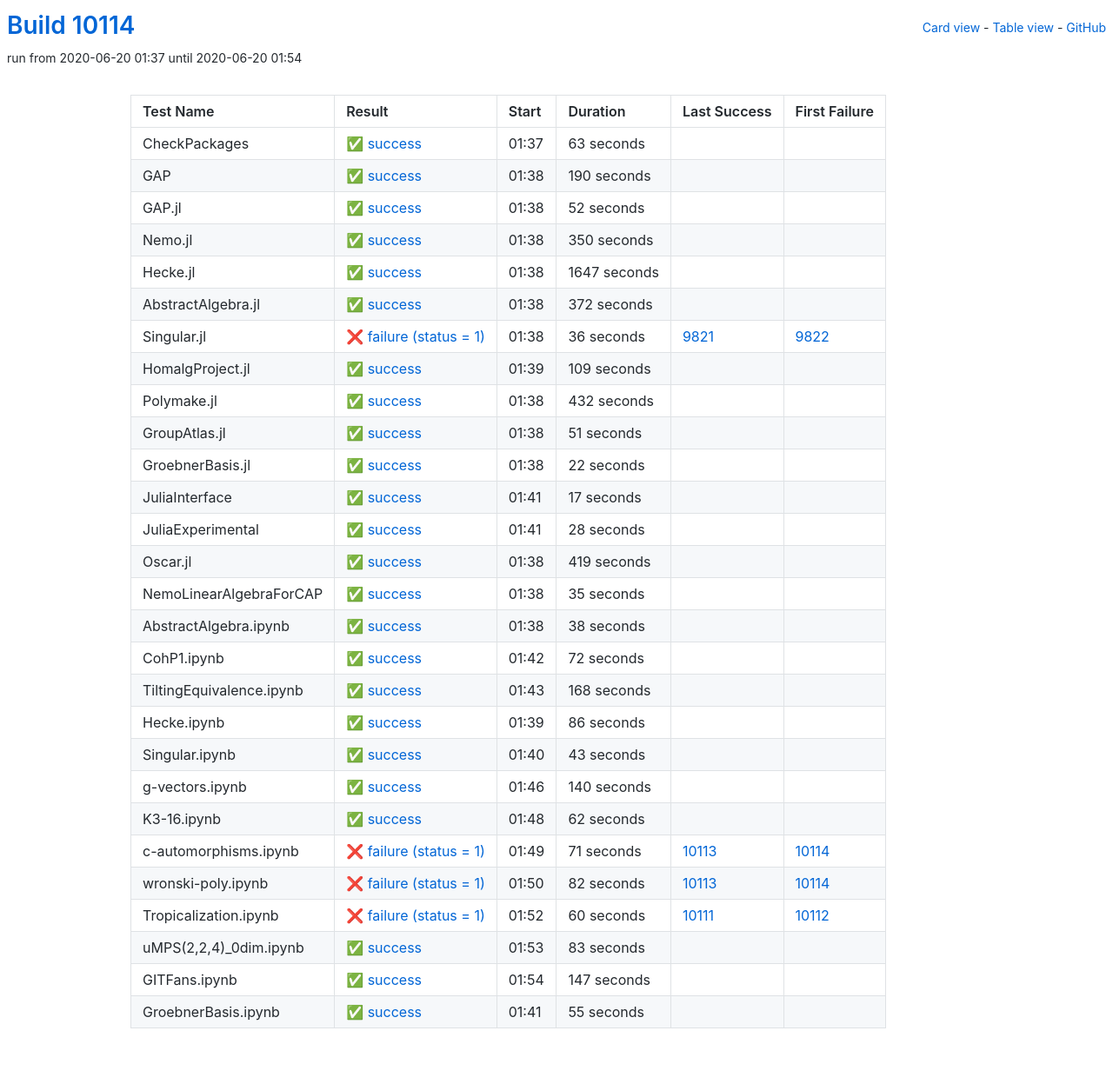
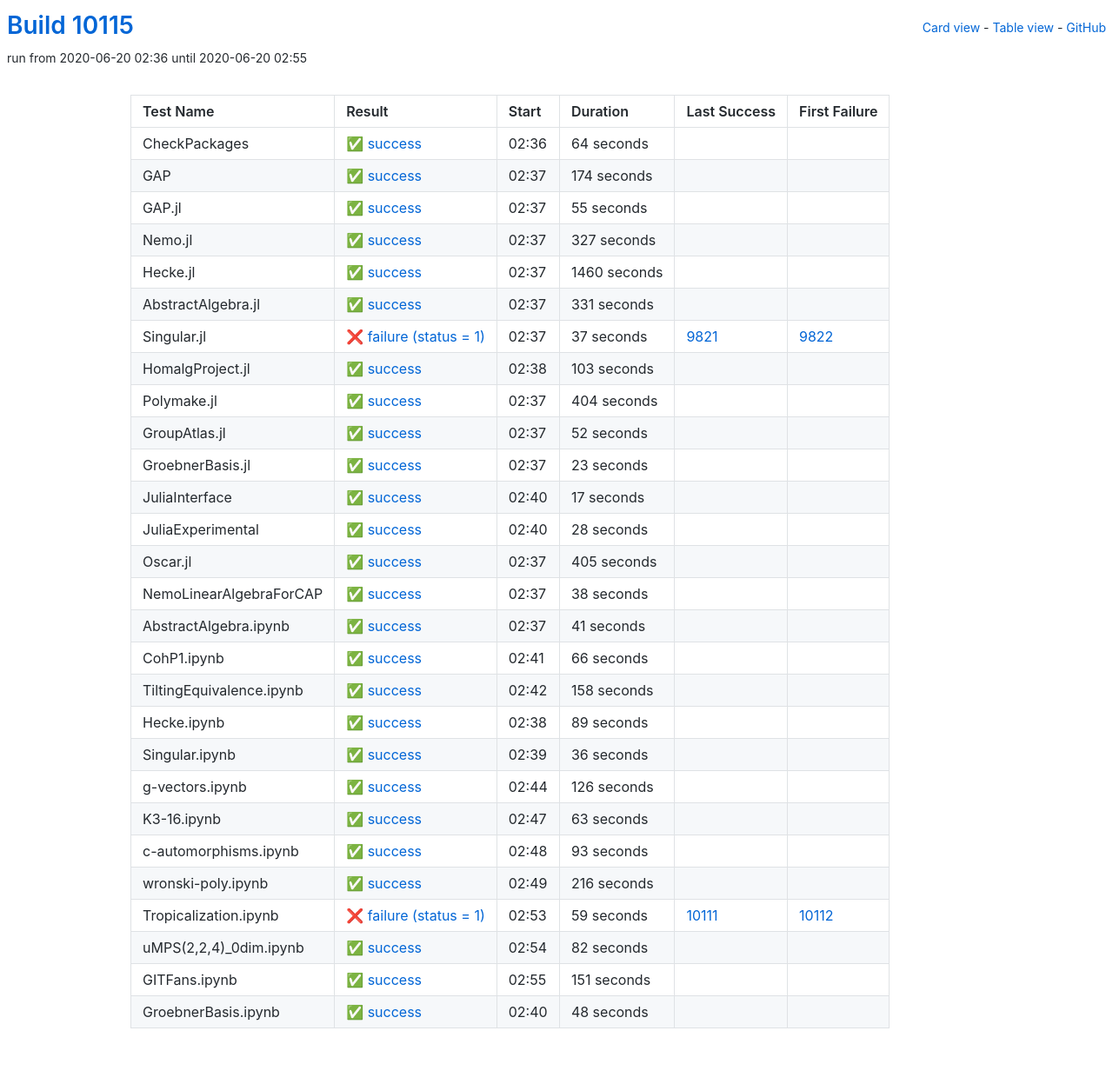
Before and after one commit to oscar-system/oscar-ci-status, a Jekyll site: the page built from table.html, in a window 1280 px wide. Shown: the whole page at 87% size. Built offline with Jekyll 4.4.1, drawn with Linux system fonts in a browser that asks for light colours.

Commit message:
Build #10115

```diff
--- a/_data/ci.yml
+++ b/_data/ci.yml
@@ -1,6 +1,6 @@
 ---
-build: 10114
-build_url: https://oscarci.mathematik.uni-kl.de/job/oscar/10114/
+build: 10115
+build_url: https://oscarci.mathematik.uni-kl.de/job/oscar/10115/
 job: oscar
 organization: oscar-system
 repo: oscar-ci-status
@@ -8,32 +8,116 @@
 tests:
 - name: CheckPackages
   id: checkpackages
-  log: https://oscarci.mathematik.uni-kl.de/job/oscar/10114/artifact/logs/build-10114/CheckPackages.log
-  start: 2020-06-20 01:37
+  log: https://oscarci.mathematik.uni-kl.de/job/oscar/10115/artifact/logs/build-10115/CheckPackages.log
+  start: 2020-06-20 02:36
   success: true
   exitcode: 0
   status: success
-  duration: 63
+  duration: 64
   last_success: false
   last_success_url:
   first_failure: false
   first_failure_url:
 - name: GAP
   id: gap
-  log: https://oscarci.mathematik.uni-kl.de/job/oscar/10114/artifact/logs/build-10114/GAP.log
-  start: 2020-06-20 01:38
+  log: https://oscarci.mathematik.uni-kl.de/job/oscar/10115/artifact/logs/build-10115/GAP.log
+  start: 2020-06-20 02:37
   success: true
   exitcode: 0
   status: success
-  duration: 190
+  duration: 174
   last_success: false
   last_success_url:
   first_failure: false
   first_failure_url:
 - name: GAP.jl
   id: gap-jl
-  log: https://oscarci.mathematik.uni-kl.de/job/oscar/10114/artifact/logs/build-10114/GAP.jl.log
-  start: 2020-06-20 01:38
+  log: https://oscarci.mathematik.uni-kl.de/job/oscar/10115/artifact/logs/build-10115/GAP.jl.log
+  start: 2020-06-20 02:37
+  success: true
+  exitcode: 0
+  status: success
+  duration: 55
+  last_success: false
+  last_success_url:
+  first_failure: false
+  first_failure_url:
+- name: Nemo.jl
+  id: nemo-jl
+  log: https://oscarci.mathematik.uni-kl.de/job/oscar/10115/artifact/logs/build-10115/Nemo.jl.log
+  start: 2020-06-20 02:37
+  success: true
+  exitcode: 0
+  status: success
+  duration: 327
+  last_success: false
+  last_success_url:
+  first_failure: false
+  first_failure_url:
+- name: Hecke.jl
+  id: hecke-jl
+  log: https://oscarci.mathematik.uni-kl.de/job/oscar/10115/artifact/logs/build-10115/Hecke.jl.log
+  start: 2020-06-20 02:37
+  success: true
+  exitcode: 0
+  status: success
+  duration: 1460
+  last_success: false
+  last_success_url:
+  first_failure: false
+  first_failure_url:
+- name: AbstractAlgebra.jl
+  id: abstractalgebra-jl
+  log: https://oscarci.mathematik.uni-kl.de/job/oscar/10115/artifact/logs/build-10115/AbstractAlgebra.jl.log
+  start: 2020-06-20 02:37
+  success: true
+  exitcode: 0
+  status: success
+  duration: 331
+  last_success: false
+  last_success_url:
+  first_failure: false
+  first_failure_url:
+- name: Singular.jl
+  id: singular-jl
+  log: https://oscarci.mathematik.uni-kl.de/job/oscar/10115/artifact/logs/build-10115/Singular.jl.log
+  start: 2020-06-20 02:37
+  success: false
+  exitcode: 1
+  status: failure
+  duration: 37
+  last_success: 9821
+  last_success_url: https://oscarci.mathematik.uni-kl.de/job/oscar/9821/
+  first_failure: 9822
+  first_failure_url: https://oscarci.mathematik.uni-kl.de/job/oscar/9822/
+- name: HomalgProject.jl
+  id: homalgproject-jl
+  log: https://oscarci.mathematik.uni-kl.de/job/oscar/10115/artifact/logs/build-10115/HomalgProject.jl.log
+  start: 2020-06-20 02:38
+  success: true
+  exitcode: 0
+  status: success
+  duration: 103
+  last_success: false
+  last_success_url:
+  first_failure: false
+  first_failure_url:
+- name: Polymake.jl
+  id: polymake-jl
+  log: https://oscarci.mathematik.uni-kl.de/job/oscar/10115/artifact/logs/build-10115/Polymake.jl.log
+  start: 2020-06-20 02:37
+  success: true
+  exitcode: 0
+  status: success
+  duration: 404
+  last_success: false
+  last_success_url:
+  first_failure: false
+  first_failure_url:
+- name: GroupAtlas.jl
+  id: groupatlas-jl
+  log: https://oscarci.mathematik.uni-kl.de/job/oscar/10115/artifact/logs/build-10115/GroupAtlas.jl.log
+  start: 2020-06-20 02:37
   success: true
   exitcode: 0
   status: success
@@ -42,106 +126,22 @@
   last_success_url:
   first_failure: false
   first_failure_url:
-- name: Nemo.jl
-  id: nemo-jl
-  log: https://oscarci.mathematik.uni-kl.de/job/oscar/10114/artifact/logs/build-10114/Nemo.jl.log
-  start: 2020-06-20 01:38
+- name: GroebnerBasis.jl
+  id: groebnerbasis-jl
+  log: https://oscarci.mathematik.uni-kl.de/job/oscar/10115/artifact/logs/build-10115/GroebnerBasis.jl.log
+  start: 2020-06-20 02:37
   success: true
   exitcode: 0
   status: success
-  duration: 350
-  last_success: false
-  last_success_url:
-  first_failure: false
-  first_failure_url:
-- name: Hecke.jl
-  id: hecke-jl
-  log: https://oscarci.mathematik.uni-kl.de/job/oscar/10114/artifact/logs/build-10114/Hecke.jl.log
-  start: 2020-06-20 01:38
-  success: true
-  exitcode: 0
-  status: success
-  duration: 1647
-  last_success: false
-  last_success_url:
-  first_failure: false
-  first_failure_url:
-- name: AbstractAlgebra.jl
-  id: abstractalgebra-jl
-  log: https://oscarci.mathematik.uni-kl.de/job/oscar/10114/artifact/logs/build-10114/AbstractAlgebra.jl.log
-  start: 2020-06-20 01:38
-  success: true
-  exitcode: 0
-  status: success
-  duration: 372
-  last_success: false
-  last_success_url:
-  first_failure: false
-  first_failure_url:
-- name: Singular.jl
-  id: singular-jl
-  log: https://oscarci.mathematik.uni-kl.de/job/oscar/10114/artifact/logs/build-10114/Singular.jl.log
-  start: 2020-06-20 01:38
-  success: false
-  exitcode: 1
-  status: failure
-  duration: 36
-  last_success: 9821
-  last_success_url: https://oscarci.mathematik.uni-kl.de/job/oscar/9821/
-  first_failure: 9822
-  first_failure_url: https://oscarci.mathematik.uni-kl.de/job/oscar/9822/
-- name: HomalgProject.jl
-  id: homalgproject-jl
-  log: https://oscarci.mathematik.uni-kl.de/job/oscar/10114/artifact/logs/build-10114/HomalgProject.jl.log
-  start: 2020-06-20 01:39
-  success: true
-  exitcode: 0
-  status: success
-  duration: 109
-  last_success: false
-  last_success_url:
-  first_failure: false
-  first_failure_url:
-- name: Polymake.jl
-  id: polymake-jl
-  log: https://oscarci.mathematik.uni-kl.de/job/oscar/10114/artifact/logs/build-10114/Polymake.jl.log
-  start: 2020-06-20 01:38
-  success: true
-  exitcode: 0
-  status: success
-  duration: 432
-  last_success: false
-  last_success_url:
-  first_failure: false
-  first_failure_url:
-- name: GroupAtlas.jl
-  id: groupatlas-jl
-  log: https://oscarci.mathematik.uni-kl.de/job/oscar/10114/artifact/logs/build-10114/GroupAtlas.jl.log
-  start: 2020-06-20 01:38
-  success: true
-  exitcode: 0
-  status: success
-  duration: 51
-  last_success: false
-  last_success_url:
-  first_failure: false
-  first_failure_url:
-- name: GroebnerBasis.jl
-  id: groebnerbasis-jl
-  log: https://oscarci.mathematik.uni-kl.de/job/oscar/10114/artifact/logs/build-10114/GroebnerBasis.jl.log
-  start: 2020-06-20 01:38
-  success: true
-  exitcode: 0
-  status: success
-  duration: 22
+  duration: 23
   last_success: false
   last_success_url:
   first_failure: false
   first_failure_url:
 - name: JuliaInterface
   id: juliainterface
-  log: https://oscarci.mathematik.uni-kl.de/job/oscar/10114/artifact/logs/build-10114/JuliaInterface.log
-  start: 2020-06-20 01:41
+  log: https://oscarci.mathematik.uni-kl.de/job/oscar/10115/artifact/logs/build-10115/JuliaInterface.log
+  start: 2020-06-20 02:40
   success: true
   exitcode: 0
   status: success
@@ -152,8 +152,8 @@
   first_failure_url:
 - name: JuliaExperimental
   id: juliaexperimental
-  log: https://oscarci.mathematik.uni-kl.de/job/oscar/10114/artifact/logs/build-10114/JuliaExperimental.log
-  start: 2020-06-20 01:41
+  log: https://oscarci.mathematik.uni-kl.de/job/oscar/10115/artifact/logs/build-10115/JuliaExperimental.log
+  start: 2020-06-20 02:40
   success: true
   exitcode: 0
   status: success
@@ -164,32 +164,20 @@
   first_failure_url:
 - name: Oscar.jl
   id: oscar-jl
-  log: https://oscarci.mathematik.uni-kl.de/job/oscar/10114/artifact/logs/build-10114/Oscar.jl.log
-  start: 2020-06-20 01:38
+  log: https://oscarci.mathematik.uni-kl.de/job/oscar/10115/artifact/logs/build-10115/Oscar.jl.log
+  start: 2020-06-20 02:37
   success: true
   exitcode: 0
   status: success
-  duration: 419
+  duration: 405
   last_success: false
   last_success_url:
   first_failure: false
   first_failure_url:
 - name: NemoLinearAlgebraForCAP
   id: nemolinearalgebraforcap
-  log: https://oscarci.mathematik.uni-kl.de/job/oscar/10114/artifact/logs/build-10114/NemoLinearAlgebraForCAP.log
-  start: 2020-06-20 01:38
-  success: true
-  exitcode: 0
-  status: success
-  duration: 35
-  last_success: false
-  last_success_url:
-  first_failure: false
-  first_failure_url:
-- name: AbstractAlgebra.ipynb
-  id: abstractalgebra-ipynb
-  log: https://oscarci.mathematik.uni-kl.de/job/oscar/10114/artifact/logs/build-10114/AbstractAlgebra.ipynb.log
-  start: 2020-06-20 01:38
+  log: https://oscarci.mathematik.uni-kl.de/job/oscar/10115/artifact/logs/build-10115/NemoLinearAlgebraForCAP.log
+  start: 2020-06-20 02:37
   success: true
   exitcode: 0
   status: success
@@ -198,146 +186,158 @@
   last_success_url:
   first_failure: false
   first_failure_url:
-- name: CohP1.ipynb
-  id: cohp1-ipynb
-  log: https://oscarci.mathematik.uni-kl.de/job/oscar/10114/artifact/logs/build-10114/CohP1.ipynb.log
-  start: 2020-06-20 01:42
+- name: AbstractAlgebra.ipynb
+  id: abstractalgebra-ipynb
+  log: https://oscarci.mathematik.uni-kl.de/job/oscar/10115/artifact/logs/build-10115/AbstractAlgebra.ipynb.log
+  start: 2020-06-20 02:37
   success: true
   exitcode: 0
   status: success
-  duration: 72
+  duration: 41
+  last_success: false
+  last_success_url:
+  first_failure: false
+  first_failure_url:
+- name: CohP1.ipynb
+  id: cohp1-ipynb
+  log: https://oscarci.mathematik.uni-kl.de/job/oscar/10115/artifact/logs/build-10115/CohP1.ipynb.log
+  start: 2020-06-20 02:41
+  success: true
+  exitcode: 0
+  status: success
+  duration: 66
   last_success: false
   last_success_url:
   first_failure: false
   first_failure_url:
 - name: TiltingEquivalence.ipynb
   id: tiltingequivalence-ipynb
-  log: https://oscarci.mathematik.uni-kl.de/job/oscar/10114/artifact/logs/build-10114/TiltingEquivalence.ipynb.log
-  start: 2020-06-20 01:43
+  log: https://oscarci.mathematik.uni-kl.de/job/oscar/10115/artifact/logs/build-10115/TiltingEquivalence.ipynb.log
+  start: 2020-06-20 02:42
   success: true
   exitcode: 0
   status: success
-  duration: 168
+  duration: 158
   last_success: false
   last_success_url:
   first_failure: false
   first_failure_url:
 - name: Hecke.ipynb
   id: hecke-ipynb
-  log: https://oscarci.mathematik.uni-kl.de/job/oscar/10114/artifact/logs/build-10114/Hecke.ipynb.log
-  start: 2020-06-20 01:39
+  log: https://oscarci.mathematik.uni-kl.de/job/oscar/10115/artifact/logs/build-10115/Hecke.ipynb.log
+  start: 2020-06-20 02:38
   success: true
   exitcode: 0
   status: success
-  duration: 86
+  duration: 89
   last_success: false
   last_success_url:
   first_failure: false
   first_failure_url:
 - name: Singular.ipynb
   id: singular-ipynb
-  log: https://oscarci.mathematik.uni-kl.de/job/oscar/10114/artifact/logs/build-10114/Singular.ipynb.log
-  start: 2020-06-20 01:40
+  log: https://oscarci.mathematik.uni-kl.de/job/oscar/10115/artifact/logs/build-10115/Singular.ipynb.log
+  start: 2020-06-20 02:39
   success: true
   exitcode: 0
   status: success
-  duration: 43
+  duration: 36
   last_success: false
   last_success_url:
   first_failure: false
   first_failure_url:
 - name: g-vectors.ipynb
   id: g-vectors-ipynb
-  log: https://oscarci.mathematik.uni-kl.de/job/oscar/10114/artifact/logs/build-10114/g-vectors.ipynb.log
-  start: 2020-06-20 01:46
+  log: https://oscarci.mathematik.uni-kl.de/job/oscar/10115/artifact/logs/build-10115/g-vectors.ipynb.log
+  start: 2020-06-20 02:44
   success: true
   exitcode: 0
   status: success
-  duration: 140
+  duration: 126
   last_success: false
   last_success_url:
   first_failure: false
   first_failure_url:
 - name: K3-16.ipynb
   id: k3-16-ipynb
-  log: https://oscarci.mathematik.uni-kl.de/job/oscar/10114/artifact/logs/build-10114/K3-16.ipynb.log
-  start: 2020-06-20 01:48
+  log: https://oscarci.mathematik.uni-kl.de/job/oscar/10115/artifact/logs/build-10115/K3-16.ipynb.log
+  start: 2020-06-20 02:47
   success: true
   exitcode: 0
   status: success
-  duration: 62
+  duration: 63
   last_success: false
   last_success_url:
   first_failure: false
   first_failure_url:
 - name: c-automorphisms.ipynb
   id: c-automorphisms-ipynb
-  log: https://oscarci.mathematik.uni-kl.de/job/oscar/10114/artifact/logs/build-10114/c-automorphisms.ipynb.log
-  start: 2020-06-20 01:49
+  log: https://oscarci.mathematik.uni-kl.de/job/oscar/10115/artifact/logs/build-10115/c-automorphisms.ipynb.log
+  start: 2020-06-20 02:48
+  success: true
+  exitcode: 0
+  status: success
+  duration: 93
+  last_success: false
+  last_success_url:
+  first_failure: false
+  first_failure_url:
+- name: wronski-poly.ipynb
+  id: wronski-poly-ipynb
+  log: https://oscarci.mathematik.uni-kl.de/job/oscar/10115/artifact/logs/build-10115/wronski-poly.ipynb.log
+  start: 2020-06-20 02:49
+  success: true
+  exitcode: 0
+  status: success
+  duration: 216
+  last_success: false
+  last_success_url:
+  first_failure: false
+  first_failure_url:
+- name: Tropicalization.ipynb
+  id: tropicalization-ipynb
+  log: https://oscarci.mathematik.uni-kl.de/job/oscar/10115/artifact/logs/build-10115/Tropicalization.ipynb.log
+  start: 2020-06-20 02:53
   success: false
   exitcode: 1
   status: failure
-  duration: 71
-  last_success: 10113
-  last_success_url: https://oscarci.mathematik.uni-kl.de/job/oscar/10113/
-  first_failure: 10114
-  first_failure_url: https://oscarci.mathematik.uni-kl.de/job/oscar/10114/
-- name: wronski-poly.ipynb
-  id: wronski-poly-ipynb
-  log: https://oscarci.mathematik.uni-kl.de/job/oscar/10114/artifact/logs/build-10114/wronski-poly.ipynb.log
-  start: 2020-06-20 01:50
-  success: false
-  exitcode: 1
-  status: failure
-  duration: 82
-  last_success: 10113
-  last_success_url: https://oscarci.mathematik.uni-kl.de/job/oscar/10113/
-  first_failure: 10114
-  first_failure_url: https://oscarci.mathematik.uni-kl.de/job/oscar/10114/
-- name: Tropicalization.ipynb
-  id: tropicalization-ipynb
-  log: https://oscarci.mathematik.uni-kl.de/job/oscar/10114/artifact/logs/build-10114/Tropicalization.ipynb.log
-  start: 2020-06-20 01:52
-  success: false
-  exitcode: 1
-  status: failure
-  duration: 60
+  duration: 59
   last_success: 10111
   last_success_url: https://oscarci.mathematik.uni-kl.de/job/oscar/10111/
   first_failure: 10112
   first_failure_url: https://oscarci.mathematik.uni-kl.de/job/oscar/10112/
 - name: uMPS(2,2,4)_0dim.ipynb
   id: umps-2-2-4-0dim-ipynb
-  log: https://oscarci.mathematik.uni-kl.de/job/oscar/10114/artifact/logs/build-10114/uMPS-2-2-4-_0dim.ipynb.log
-  start: 2020-06-20 01:53
+  log: https://oscarci.mathematik.uni-kl.de/job/oscar/10115/artifact/logs/build-10115/uMPS-2-2-4-_0dim.ipynb.log
+  start: 2020-06-20 02:54
   success: true
   exitcode: 0
   status: success
-  duration: 83
+  duration: 82
   last_success: false
   last_success_url:
   first_failure: false
   first_failure_url:
 - name: GITFans.ipynb
   id: gitfans-ipynb
-  log: https://oscarci.mathematik.uni-kl.de/job/oscar/10114/artifact/logs/build-10114/GITFans.ipynb.log
-  start: 2020-06-20 01:54
+  log: https://oscarci.mathematik.uni-kl.de/job/oscar/10115/artifact/logs/build-10115/GITFans.ipynb.log
+  start: 2020-06-20 02:55
   success: true
   exitcode: 0
   status: success
-  duration: 147
+  duration: 151
   last_success: false
   last_success_url:
   first_failure: false
   first_failure_url:
 - name: GroebnerBasis.ipynb
   id: groebnerbasis-ipynb
-  log: https://oscarci.mathematik.uni-kl.de/job/oscar/10114/artifact/logs/build-10114/GroebnerBasis.ipynb.log
-  start: 2020-06-20 01:41
+  log: https://oscarci.mathematik.uni-kl.de/job/oscar/10115/artifact/logs/build-10115/GroebnerBasis.ipynb.log
+  start: 2020-06-20 02:40
   success: true
   exitcode: 0
   status: success
-  duration: 55
+  duration: 48
   last_success: false
   last_success_url:
   first_failure: false
```
Also changed, not shown: README.md.
